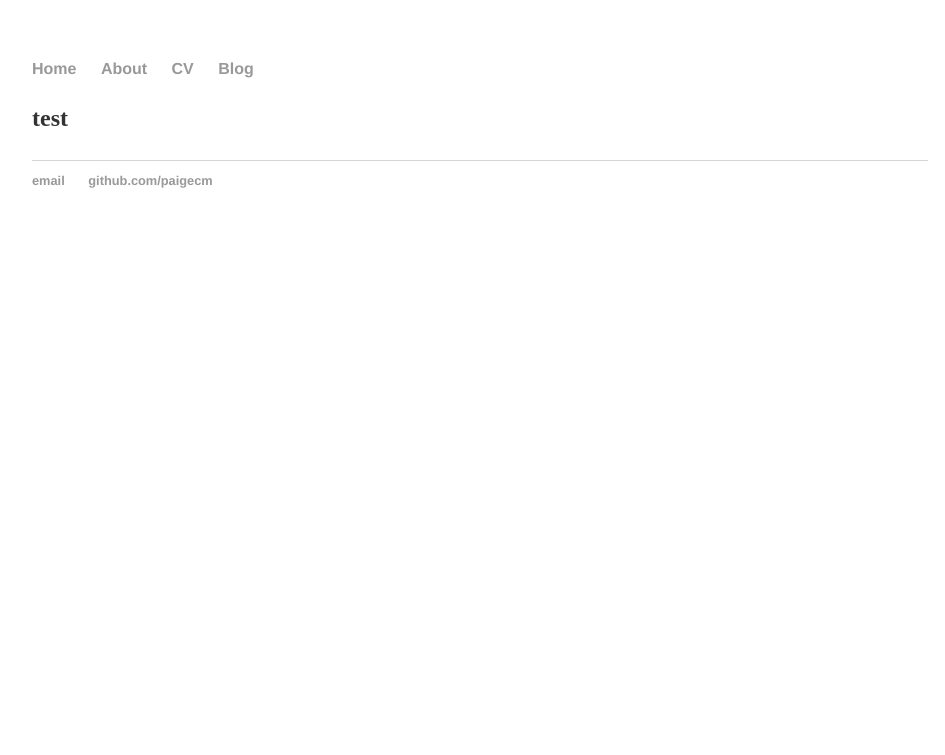
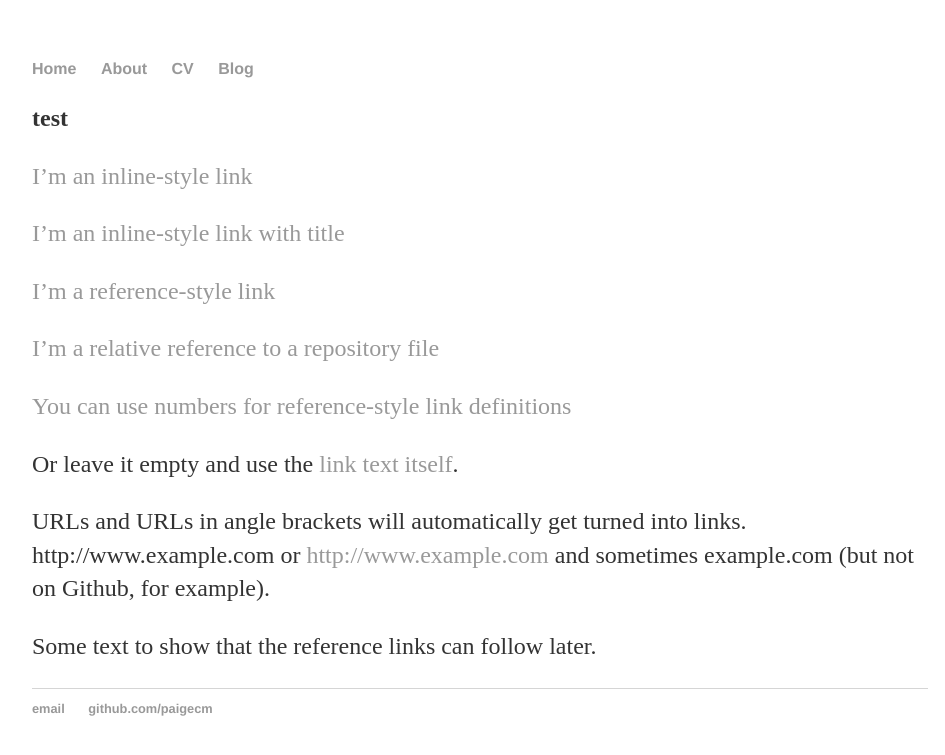
Before and after one commit to paigecm/paigecm.github.io, a Jekyll site: the page built from index.md, in a window 1280 px wide. Shown: the top 755 px of the page, without its empty margins (160-1105 px from the left). Built offline with Jekyll 4.4.1, drawn with Linux system fonts in a browser that asks for light colours.

Commit message:
Update index.md

```diff
--- a/index.md
+++ b/index.md
@@ -3,3 +3,26 @@ layout: default
 title: Paige Morgan's e-portfolio
 ---
 **test**
+
+
+[I'm an inline-style link](https://www.google.com)
+
+[I'm an inline-style link with title](https://www.google.com "Google's Homepage")
+
+[I'm a reference-style link][Arbitrary case-insensitive reference text]
+
+[I'm a relative reference to a repository file](../blob/master/LICENSE)
+
+[You can use numbers for reference-style link definitions][1]
+
+Or leave it empty and use the [link text itself].
+
+URLs and URLs in angle brackets will automatically get turned into links.
+http://www.example.com or <http://www.example.com> and sometimes
+example.com (but not on Github, for example).
+
+Some text to show that the reference links can follow later.
+
+[arbitrary case-insensitive reference text]: https://www.mozilla.org
+[1]: http://slashdot.org
+[link text itself]: http://www.reddit.com
```
